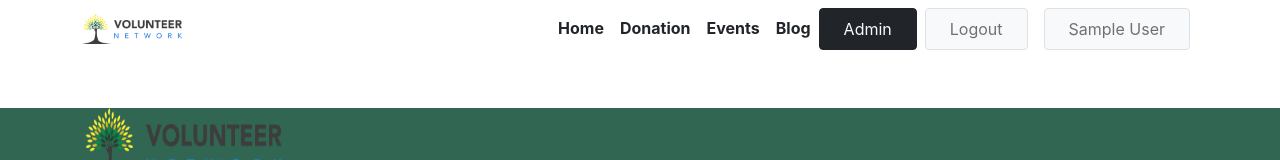
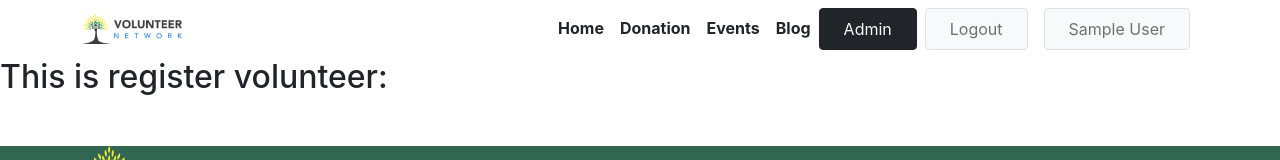
Before and after one commit to fazlerabbytalukder/volunteer-network-react-mongodb, a React (Create React App) app: page /services/1 in a window 1280 px wide. Shown: the top 160 px of the page. Built offline with nearby package versions, Linux system fonts and the light colour scheme; no server answers; sample sign-in values are in the browser's storage.

Commit message:
private rote and id based product show

```diff
--- a/src/App.js
+++ b/src/App.js
@@ -2,6 +2,8 @@ import { BrowserRouter, Switch, Route } from 'react-router-dom';
 import './App.css';
 import AuthProvider from './context/AuthProvider';
 import Home from './Pages/Home/Home/Home';
+import PrivateRoute from './Pages/Home/PrivateRoute/PrivateRoute';
+import RegisterVolnteer from './Pages/Home/RegisterVolunteer/RegisterVolnteer';
 import Footer from './Pages/Shared/Footer/Footer';
 import Header from './Pages/Shared/Header/Header';
 import Login from './Pages/Shared/Login/Login';
@@ -26,6 +28,9 @@ function App() {
             <Route path='/register'>
               <Register></Register>
             </Route>
+            <PrivateRoute path='/services/:serviceId'>
+              <RegisterVolnteer></RegisterVolnteer>
+            </PrivateRoute>
           </Switch>
           <Footer></Footer>
         </BrowserRouter>
--- /dev/null
+++ b/src/Pages/Home/PrivateRoute/PrivateRoute.js
@@ -0,0 +1,28 @@
+import React from 'react';
+import { Spinner } from 'react-bootstrap';
+import { Redirect, Route } from 'react-router';
+import useAuth from '../../../Hooks/useAuth';
+
+const PrivateRoute = ({ children, ...rest }) => {
+    const { user,isLoading } = useAuth();
+    if (isLoading) {
+        return <Spinner animation="border" role="status">
+            <span className="visually-hidden">Loading...</span>
+        </Spinner>
+    }
+    return (
+        <Route
+            {...rest}
+            render={({ location }) => user?.email ? (children)
+                : (<Redirect
+                    to={{
+                        pathname: "/login",
+                        state: { from: location }
+                    }}
+                ></Redirect>)}
+        >
+        </Route>
+    );
+};
+
+export default PrivateRoute;
--- /dev/null
+++ b/src/Pages/Home/RegisterVolunteer/RegisterVolnteer.js
@@ -0,0 +1,19 @@
+import React, { useEffect, useState } from 'react';
+import { useParams } from 'react-router';
+
+const RegisterVolnteer = () => {
+    const [services, setServices] = useState([]);
+    const { serviceId } = useParams();
+    useEffect(() => {
+        fetch(`http://localhost:5000/services/${serviceId}`)
+            .then(res => res.json())
+            .then(data => setServices(data));
+    }, [])
+    return (
+        <div>
+            <h2>This is register volunteer: {services.title}</h2>
+        </div>
+    );
+};
+
+export default RegisterVolnteer;
--- a/src/Pages/Home/Service/Service.js
+++ b/src/Pages/Home/Service/Service.js
@@ -1,13 +1,21 @@
 import React from 'react';
 import { Card, Col } from 'react-bootstrap';
+import { useHistory } from 'react-router';
 import './Service.css';
 
+
+
 const Service = (props) => {
-    const { title, img } = props.service;
+    const { _id, title, img } = props.service;
+    const history = useHistory();
+
+    const handleEventClick = () => {
+        history.push(`/services/${_id}`);
+    }
     return (
         <div>
             <Col>
-                <Card className='shadow h-100 service-card rounded'>
+                <Card onClick={handleEventClick} className='shadow h-100 service-card rounded'>
                     <Card.Img className='mx-auto service-img' variant="top" src={img} />
                     <Card.Body>
                         <Card.Title className='text-center'>{title}</Card.Title>
```
